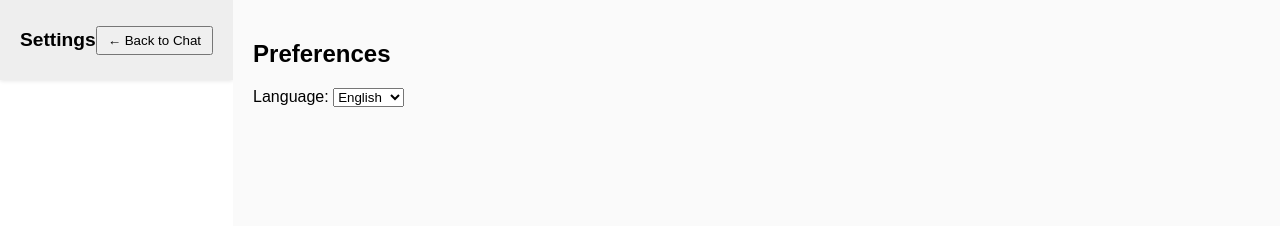
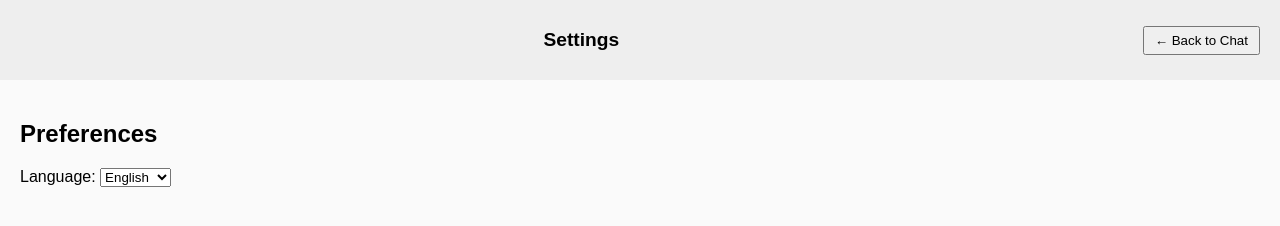
Before and after one commit to Austyn-Reichback/CSE-350-summer, a plain HTML site: page settings.html in a window 1280 px wide. Drawn offline with Linux system fonts and the light colour scheme.

Commit message:
I think I fixed it now. I hope.

```diff
--- a/settings.html
+++ b/settings.html
@@ -6,7 +6,7 @@
   <link rel="stylesheet" href="style.css" />
 </head>
 <body>
-  <div class="container">
+  <div class="settings-container">
     <div class="settings-topbar">
       <div class="contact-name">Settings</div>
       <button onclick="window.location.href='index.html'">← Back to Chat</button>
@@ -29,3 +29,4 @@
     </div>
   </div>
 </body>
+</html>
--- a/style.css
+++ b/style.css
@@ -240,6 +240,7 @@ body, html {
   align-items: center;
   flex-shrink: 0;
   box-shadow: 0 1px 4px rgba(0,0,0,0.1);
+
 }
 
 .settings-content {
```
